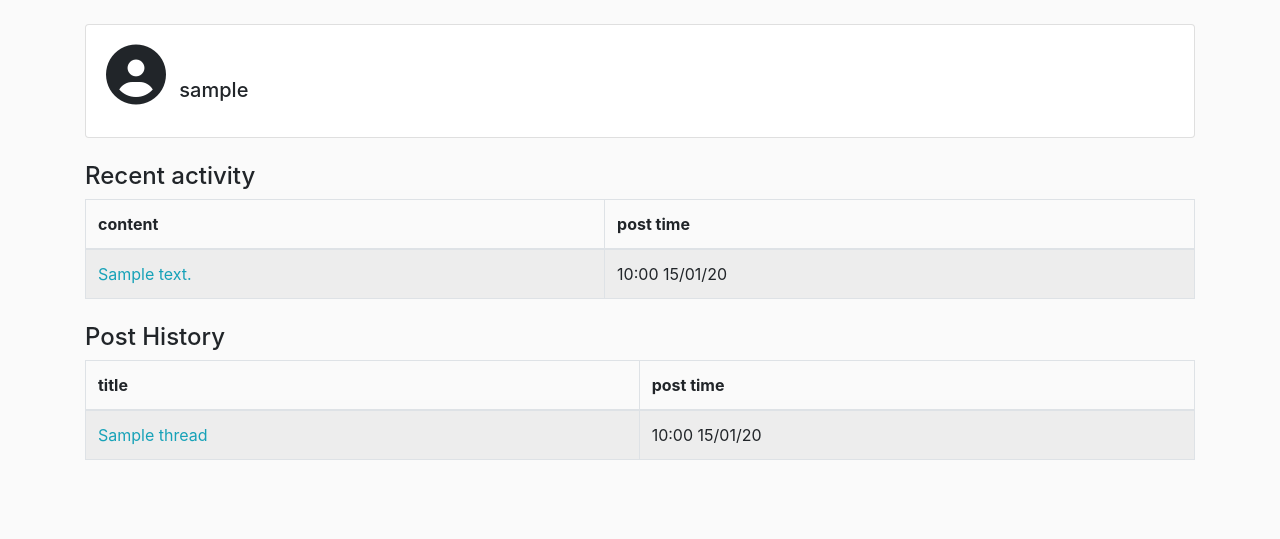
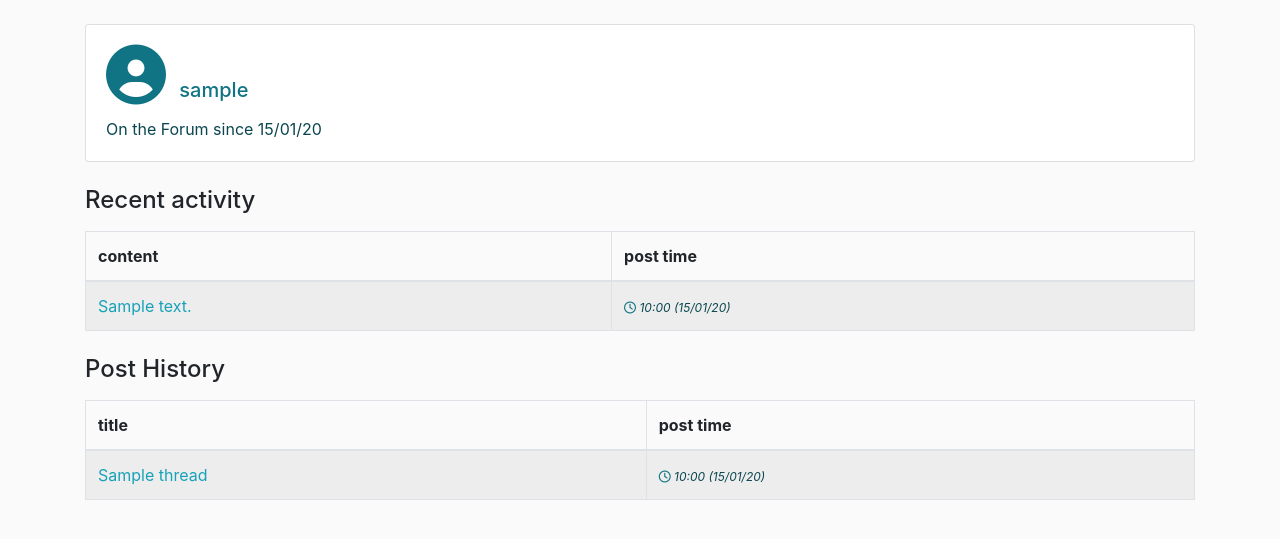
Before and after one commit to riiraty/tietokantasovellus, a Flask app: a page that uses application/templates/users/user.html in a window 1280 px wide. Shown: the part 56-595 px from the top of the page. Run offline with Flask 2, Linux system fonts and the light colour scheme; tables that the repository leaves empty hold one stand-in row (values such as "Sample post"); some libraries are stand-ins or nearby versions.

Commit message:
force word-break on html-tables

```diff
--- a/application/templates/threads/thread.html
+++ b/application/templates/threads/thread.html
@@ -15,11 +15,11 @@ onclick="return confirm('Are you sure? Your post and all the comments will be pe
     <tbody>
     {% for post in thread.posts %}
       <tr>
-        <td>
+        <td style="word-wrap: break-word; max-width: 120px;">
           <strong><i class="fas fa-user-circle" style="color:#107484;"></i> {{ post.account.username }}</strong> </br>
           <em style="color:#0a464f;font-size:12px;">{{ post.post_time.strftime("%H:%M (%d/%m/%y)")}}</em>
         </td>
-        <td style="word-wrap: break-word; min-width: 160px;max-width: 520px;">
+        <td style="word-wrap: break-word; min-width: 160px;max-width: 480px;">
           <p class="text-break">
             {{ post.content }}
           </p>
--- a/application/templates/users/user.html
+++ b/application/templates/users/user.html
@@ -3,14 +3,15 @@
 {% block body %}
   <div class="card mb-4">
     <div class="card-body">
-      <h5 class="card-title"><i class="fas fa-user-circle fa-3x mr-2"></i> {{ user.username }}</h5>
-      {% if user.post_time %}
-      <p class="card-text">On the Forum since {{ user.date_created.strftime("%d/%m/%y") }}</p>
+      <h5 class="card-title" style="color:#107484;"><i class="fas fa-user-circle fa-3x mr-2"></i> {{ user.username }}</h5>
+      {% if user.date_created %}
+      <p class="card-text"style="color:#0a464f;">On the Forum since {{ user.date_created.strftime("%d/%m/%y") }}</p>
       {% endif %}
     </div>
   </div>
 
   <h4>Recent activity</h4>
+  <div class="table-responsive">
     <table class="table table-striped table-bordered mt-2 mb-4">
       <thead>
         <tr>
@@ -21,20 +22,25 @@
       <tbody>
       {% for post in thread_posts %}
       <tr>
-      <td>
+        <td style="word-wrap: break-word; max-width: 350px;">
           <a href="{{url_for('posts_thread', thread_id=post.thread.id)}}" class="text-info">
             {{ post.content }}
           </a>
         </td>
         <td>
-        {{ post.post_time.strftime("%H:%M %d/%m/%y") }}
+          <em style="color:#0a464f;font-size:12px;">
+            <i class="far fa-clock" style="color:#107484;"></i>
+             {{ post.post_time.strftime("%H:%M (%d/%m/%y)")}}
+          </em>
         </td>
       </tr>
       {% endfor %}
       </tbody>
     </table>
+  </div>
 
   <h4>Post History</h4>
+  <div class="table-responsive">
     <table class="table table-striped table-bordered mt-2">
       <thead>
         <tr>
@@ -45,16 +51,20 @@
       <tbody>
       {% for thread in threads %}
       <tr>
-      <td>
+        <td style="word-wrap: break-word; max-width: 350px;">
           <a href="{{url_for('posts_thread', thread_id=thread.id)}}" class="text-info">
             {{ thread.title }}
           </a>
         </td>
         <td>
-        {{ thread.creation_time.strftime("%H:%M %d/%m/%y") }}
+          <em style="color:#0a464f;font-size:12px;">
+            <i class="far fa-clock" style="color:#107484;"></i>
+            {{ thread.creation_time.strftime("%H:%M (%d/%m/%y)") }}
+          </em>
         </td>
       </tr>
       {% endfor %}
       </tbody>
     </table>
+  </div>
 {% endblock %}
```
Also changed, not shown: application/templates/threads/list.html (+15 -3 lines). Lines whose indentation alone changed are shown as unchanged.
